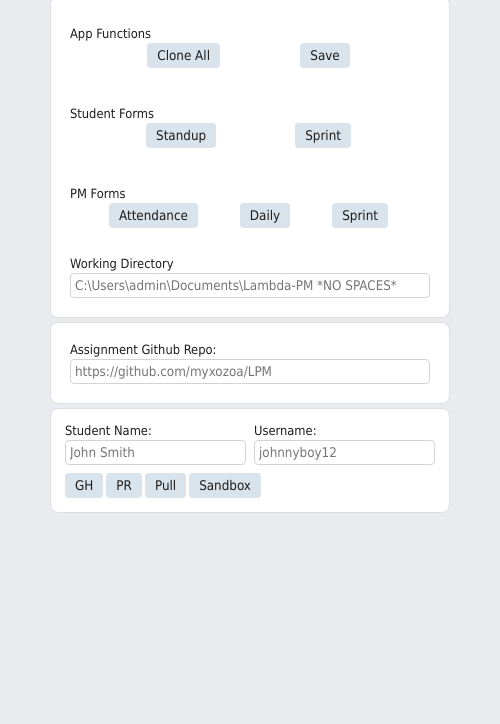
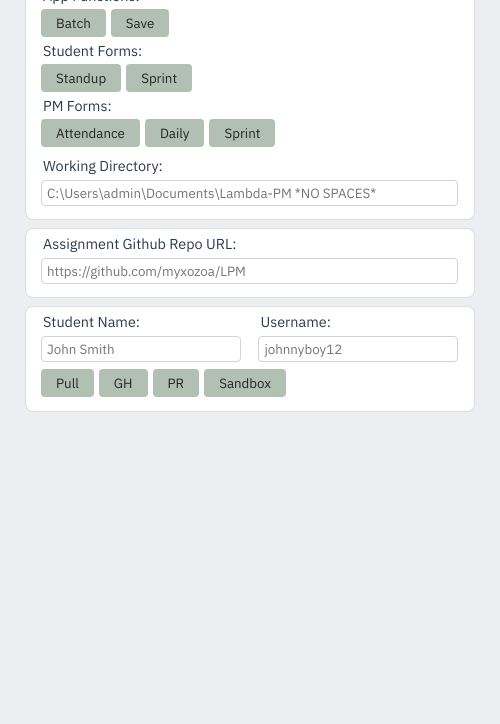
Before and after one commit to myxozoa/LPM, an Electron app: page index.html in a window 500 px wide. Shown: the part 76-800 px from the top of the page. Drawn offline with Linux system fonts and the light colour scheme; no server answers.

Commit message:
Further refactoring and improved error handling
-New color scheme
-Improved Communication of errors in both the console and the UI
-No longer breaks when a folder already exists
-Got rid of the db creation error
-Basic CSS animations
-Trimming values

```diff
--- a/assets/css/index.css
+++ b/assets/css/index.css
@@ -1,13 +1,15 @@
 * {
     box-sizing: border-box;
-    font-family: Tahoma, Geneva, Verdana, sans-serif;
-    color: #1d1d1d;
+    font-family: IBM Plex Sans, Tahoma, Geneva, Verdana, sans-serif;
+    color: #2C3B4B;
 
-
-    --button-bg: #d9e3eb;
-    --button-bg-hover: #cad3da;
-    --bg: #e9ebee;
+    --button-bg: #B1C0B2;
+    --button-bg-hover: #8fa59b;
+    --button-bg-active: #657e73;
+    --bg: #eceef1;
     --border: #DCDEE1;
+    --error: #A3461F;
+    --input-focus: #72b9c9;
 }
 
 body {
@@ -17,7 +19,56 @@ body {
     background-color: var(--bg);
 }
 
-.container {
+input[type=text] {
+    display: flex;
+    justify-content: flex-start;
+    align-items: center;
+    border: 1px solid lightgray;
+    border-radius: 4px;
+    -webkit-transition: all 0.15s ease-in-out;
+    transition: all 0.15s ease-in-out;
+    outline: none;
+    padding: 3px 0px 3px 5px;
+    margin: 5px 1px 3px 0px;
+  }
+
+input[type=text]:focus {
+    box-shadow: 0 0 3px var(--input-focus);
+    padding: 3px 0px 3px 5px;
+    margin: 5px 1px 3px 0px;
+    border: 1px solid var(--input-focus);
+}
+
+.button:focus {
+    outline: none;
+}
+
+.button {
+    position: relative;
+    transition-duration: 0.4s;
+    -webkit-transition-duration: 0.4s;
+    overflow: hidden;
+}
+
+.button:after {
+    content: "";
+    background: var(--button-bg-active);
+    border-radius: 50%;
+    position: absolute;
+    padding: 10px;
+    transform: scale(5.0);
+    margin: 0 calc(50% - 5px) 0 calc(-50% + 5px);
+    opacity: 0;
+    transition: all 0.7s
+}
+
+.button:active:after {
+    transform: scale(1.0);
+    opacity: 0.7;
+    transition: 0s
+}
+
+.container-app {
     display: flex;
     flex-direction: column;
     margin: 0 auto;
@@ -33,8 +84,8 @@ body {
     width: 100%;
     border: 1px solid var(--border);
     border-radius: 8px;
-    padding: 10px;
-    margin: 2px 0;
+    padding: 5px 15px 5px 15px;
+    margin: 4px 0;
     background-color: white;
 }
 
@@ -44,49 +95,41 @@ body {
     flex-direction: column;
     flex-wrap: wrap;
     justify-content: flex-start;
-    margin: 0;
+    margin: 0 0 5px 0;
 }
 
-.inputs {
+.inputContainer-students {
     width: 100%;
     display: flex;
     justify-content: space-between;
 }
 
-.blockContainer {
+.container-block {
     display: flex;
     flex-direction: column;
     justify-content: center;
-    padding: 4px;
     border-radius: 5px;
-    margin: 5px;
 }
 
-.blockContainer-sml {
-    width: 50%;
+.container-block--small {
+    width: 48%;
     display: flex;
     flex-direction: column;
     justify-content: center;
-    padding: 4px;
     border-radius: 5px;
 }
 
 .container-button {
     display: flex;
     justify-content: flex-start;
-    padding: 4px;
+    padding: 4px 4px 4px 0;
     border-radius: 5px;
 }
 
-.block {
-    height: 70px;
-    background: var(--blocks);
-}
-
-.container-block {
+/* .container-functions {
     display: flex;
-    justify-content: space-evenly;
-}
+    justify-content: flex-start;
+} */
 
 .header {
     width: 100%;
@@ -95,47 +138,40 @@ body {
     padding: 10px 30px;
 }
 
-.appHeader {
+.title {
     margin: 0 20px 0 0;
 }
 
 .button {
-    padding: 5px 10px;
+    color: #242424;
+    padding: 5px 15px;
     display: flex;
     justify-content: center;
     align-items: center;
     border-radius: 4px;
     border: 0;
     background: var(--button-bg);
-    margin: 0 3px 0 0;
+    margin: 0 5px 0 0;
 }
 
 .button:hover {
-    background: var(--button-bg-hover);
+    transition: background-color 0.15s ease-in-out;
+    background-color: var(--button-bg-hover);
     cursor: pointer;
 }
 
 .label-block {
-    font-size: 0.8em;
-    margin: 0 10px 2px 0;
+    font-size: 0.9em;
+    padding: 0 0 0 2px;
+    margin: 0 10px 0 0;
 }
 
-.input {
-    display: flex;
-    justify-content: flex-start;
-    align-items: center;
-    border: 1px solid lightgray;
-    border-radius: 4px;
-    padding: 4px;
-    margin: 0;
-}
-
-.studentInputs_container {
-    width: 100%;
+.error {
+    border: 1px solid var(--error) !important;
 }
 
 @media (max-width: 870px) {
-    .container {
-        width: 80%;
+    .container-app {
+        width: 90%;
     }
 }
--- a/assets/js/index.js
+++ b/assets/js/index.js
@@ -2,16 +2,18 @@ const fs = require('fs');
 const path = require('path');
 const shell = require('electron').shell;
 const exec = require('child_process').exec;
+const mkdirp = require('mkdirp');
 
 // Global Variables
-let workDir, students, usernames, assignment;
+let workDir, students, usernames, assignment, assignmentElement;
 const folderNames = [];
 
 // ########     BEGIN DATABASE FUNCTIONALITY     ########
 // Ensure DB file exists if not Create it
-let touchCommand = process.platform == 'win32' ? `.>/assets/db/settings.db` : `touch /assets/db/settings.db`;
+let touchCommand = process.platform == 'win32' ? 'if not exist "assets\\db\\" mkdir assets\\db\\ && type nul >> .\\assets\\db\\settings.db' :
+                                                 'mkdir -p assets/db/ && touch /assets/db/settings.db';
 
-exec(`mkdir assets/db/ && ${touchCommand}`, (err) => {
+exec(touchCommand, (err) => {
     if (err) console.log(err);
 });
 
@@ -33,15 +35,16 @@ const db = new DataStore({ filename: dbpath, autoload: true });
 // Initialize Data
 const gatherData = () => {
     // Populate workDir global variable.
-    workDir = document.getElementById('workDir').value;
+    workDir = document.getElementById('workDir').value.trim();
     // Populate students global variable.
-    students = Array.from(document.getElementsByClassName('studentInput'));
+    students = Array.from(document.getElementsByClassName('studentName'));
     let newStudents = students.map(student => {
-        return student.value;
+        return student.value.trim();
     });
     students = newStudents;
     // Populate assignment global variable.
-    assignment = document.getElementById('assignmentRepo').value;
+    assignmentElement = document.getElementById('assignmentRepo');
+    assignment = assignmentElement.value.trim();
     // Populate folder Names.
     students.forEach(student => {
         if (student === '') {
@@ -53,7 +56,7 @@ const gatherData = () => {
     // Populate usernames gloval variable
     usernames = Array.from(document.getElementsByClassName('studentUsername'));
     let newUsernames = usernames.map(username => {
-        return username.value;
+        return username.value.trim();
     });
     usernames = newUsernames;
 };
@@ -118,7 +121,7 @@ const handleSave = () => {
 
 const handleLoad = () => {
     const workDirElement = document.getElementById('workDir');
-    const studentElements = document.getElementsByClassName('studentInput');
+    const studentElements = document.getElementsByClassName('studentName');
     const assignmentElement = document.getElementById('assignmentRepo');
     const usernameElements = document.getElementsByClassName('studentUsername');
     // Load workDir if available.
@@ -127,7 +130,7 @@ const handleLoad = () => {
         if (found.length > 0) {
             workDirElement.value = found[0].workDir;
         } else {
-            console.log('Work Directory not saved in database yet')
+            console.warn('Work Directory not saved in database yet')
         }
     });
     // Load students list if available.
@@ -140,7 +143,7 @@ const handleLoad = () => {
                 studentElements[index].value = item;
             })
         } else {
-            console.log('Students not saved in database yet')
+            console.warn('Students not saved in database yet')
         }
     });
     // Load usernames list if available.
@@ -153,7 +156,7 @@ const handleLoad = () => {
                 usernameElements[index].value = item;
             })
         } else {
-            console.log('Usernames not saved in database yet')
+            console.warn('Usernames not saved in database yet')
         }
     });
     // Load assignment if available.
@@ -162,7 +165,7 @@ const handleLoad = () => {
         if (found.length > 0) {
             assignmentElement.value = found[0].assignment;
         } else {
-            console.log('Work Directory not saved in database yet')
+            console.warn('Work Directory not saved in database yet')
         }
     });
 }
@@ -179,12 +182,17 @@ const handleBatch = () => {
     // Iterate over folderNames
     if (folderNames.length > 0) {
         folderNames.forEach((studentFolder, index) => {
-            fs.mkdir(`${workDir}/${studentFolder}`, (error) => {
+            mkdirp(`${workDir}/${studentFolder}`, (error) => {
                 if (error) {
-                    console.log('Failed to create folders', error);
+                    console.error('Failed to create folders', error);
                 } else {
-                    exec(`git clone https://github.com/${usernames[index]}/${extractedAssignment} ${workDir}/${studentFolder}/${extractedAssignment}`, (err) => {
-                        if (err) console.log(err);
+                    exec(`git clone https://github.com/${usernames[index]}/${extractedAssignment} ${workDir}/${studentFolder}/${extractedAssignment} || (cd ${workDir}/${studentFolder}/${extractedAssignment} && git pull)`, (err, stdout) => {
+                        console.log(`${usernames[index]}:`, stdout);
+                        if (err) {
+                            console.error(err);
+                        } else {
+                            console.info('Successfully cloned/pulled from: ', usernames[index]);
+                        }
                     });
                 }
             });
@@ -194,19 +202,44 @@ const handleBatch = () => {
     }
 }
 
-const handleClone = (event) => {
+const validInput = (element, errorTarget, message) => {
+    if(element && (element.value !== '')) {
+        errorTarget.classList.remove('error');
+        return true;
+    } else {
+        errorTarget.classList.add('error');
+        console.error('Error: ', message || '');
+        return false;
+    }
+}
+
+const handlePull = (event) => {
     gatherData();
-    let re = /https:\/\/github.com\/LambdaSchool\/(.+)/g;
-    const extractedAssignment = re.exec(assignment)[1];
+    let re = /https:\/\/github.com\/.+\/(.+)/g;
+    const repoName = re.exec(assignment);
+
+    if(!validInput(repoName, assignmentElement, 'Repo name is missing or Invalid')) return;
+
+    let extractedAssignment = repoName[1];
     // extract event element's parent's parent;
     // 2 parents deep because it is nested now
     const eventParent = event.path['1'].parentElement;
 
-    const studentFolder = eventParent.querySelector(".studentInput").value.split(" ").join("_");
-    const studentUsername = eventParent.querySelector(".studentUsername").value;
+    const studentName = eventParent.querySelector('.studentName');
 
-    exec(`cd ${workDir}\\${studentFolder}\\${extractedAssignment} && git pull`, (err) => {
-        if (err) console.log(err);
+    if(!validInput(studentName, studentName, 'The students name has not been defined')) return;
+
+    let studentFolder = studentName.value.split(" ").join("_");
+    // const studentUsername = eventParent.querySelector(".studentUsername").value;
+
+    exec(`cd ${workDir.trim()}\\${studentFolder.trim()}\\${extractedAssignment.trim()} && git pull`, (err) => {
+        if (err) {
+            console.error(err);
+            eventParent.classList.add('error');
+        } else {
+            eventParent.classList.remove('error');
+            console.info('Pull Successful');
+        }
     });
 }
 
@@ -215,9 +248,12 @@ const handleGh = (event) => {
     // extract event element's parent's parent
     // 2 parents deep because it is nested now
     const eventParent = event.path['1'].parentElement;
-    console.log(eventParent)
-    const currentUsername = eventParent.querySelector(".studentUsername").value;
-    shell.openExternal(`https://github.com/${currentUsername}?tab=repositories`);
+
+    const currentUsername = eventParent.querySelector(".studentUsername");
+
+    if(!validInput(currentUsername, currentUsername, 'The students username has not been defined')) return;
+
+    shell.openExternal(`https://github.com/${currentUsername.value.trim()}?tab=repositories`);
 }
 
 const handlePR = (event) => {
@@ -227,8 +263,11 @@ const handlePR = (event) => {
     // extract event element's parent's parent;
     // 2 parents deep because it is nested now
     const eventParent = event.path['1'].parentElement;
-    const currentUsername = eventParent.querySelector(".studentUsername").value;
-    shell.openExternal(`${assignment}/pulls/${currentUsername}`);
+    const currentUsername = eventParent.querySelector(".studentUsername");
+    if(!validInput(currentUsername, currentUsername, 'The students username has not been defined')) return;
+    if(!validInput(assignmentElement, assignmentElement, 'Repo name is missing or Invalid')) return;
+
+    shell.openExternal(`${assignment.trim()}/pulls/${currentUsername.value.trim()}`);
 }
 
 const handleSandbox = (event) => {
@@ -237,9 +276,9 @@ const handleSandbox = (event) => {
     let re = /https:\/\/github.com\/LambdaSchool\/(.+)/g;
     const extractedAssignment = re.exec(assignment)[1];
     const eventParent = event.path['1'].parentElement;
-    const currentUsername = eventParent.querySelector(".studentUsername").value;
+    const currentUsername = eventParent.querySelector(".studentUsername").value.trim();
     // Open Codesandbox on this pattern : https://codesandbox.io/s/github/username/assignment
-    shell.openExternal(`https://codesandbox.io/s/github/${currentUsername}/${extractedAssignment}`);
+    shell.openExternal(`https://codesandbox.io/s/github/${currentUsername}/${extractedAssignment.trim()}`);
 }
 
 const handleForms = (formName) => {
--- a/index.html
+++ b/index.html
@@ -1,38 +1,41 @@
 <!DOCTYPE html>
 <html lang="en">
 
-<head>
+<head
     <meta charset="UTF-8">
     <meta content="width=device-width, initial-scale=1.0" name="viewport">
+    <link href="https://fonts.googleapis.com/css?family=IBM+Plex+Sans:100,100i,400,400i,700,700i" rel="stylesheet">
     <link href="./assets/css/index.css" rel="stylesheet">
     <title>PM App</title>
 </head>
 
 <body>
-    <div class="container">
+    <div class="container-app">
         <div class="header">
-            <img alt="PM Logo" class="logo" height="50px" src="./assets/img/PMLogo.svg">
-            <h1 class="appHeader">Lambda PM App</h1>
+            <img alt="PM Logo" class="logo" height="30px" src="./assets/img/PMLogo.svg">
+            <h2 class="title">Lambda PM App</h2>
         </div>
         <div class="container-row">
             <div class="contentSection">
-                <div class="blockContainer block">
-                    <label class="label-block">App Functions</label>
+                <div class="container-functions">
                     <div class="container-block">
-                        <button class="button" onclick="handleBatch()">Clone All</button>
+                        <label class="label-block">App Functions:</label>
+                        <div class="container-button">
+                            <button class="button buttonFrequent" onclick="handleBatch()">Batch</button>
                             <button class="button" onclick="handleSave()">Save</button>
                         </div>
                     </div>
-                <div class="blockContainer block">
-                    <label class="label-block">Student Forms</label>
                     <div class="container-block">
+                        <label class="label-block">Student Forms:</label>
+                        <div class="container-button">
                             <button class="button" onclick="handleForms('studentStandUp')">Standup</button>
                             <button class="button" onclick="handleForms('studentSprint')">Sprint</button>
                         </div>
                     </div>
-                <div class="blockContainer block">
-                    <label class="label-block">PM Forms</label>
+                </div>
                 <div class="container-block">
+                    <label class="label-block">PM Forms:</label>
+                    <div class="container-button">
                         <button class="button" onclick="handleForms('attendance')">Attendance</button>
                         <button class="button" onclick="handleForms('pmDaily')">Daily</button>
                         <button class="button" onclick="handleForms('pmSprint')">Sprint</button>
@@ -40,8 +43,8 @@
                 </div>
             </div>
             <div class="contentSection">
-                <div class="blockContainer">
-                    <label class="label-block" for="Working Directory">Working Directory</label>
+                <div class="container-block">
+                    <label class="label-block" for="Working Directory">Working Directory:</label>
                     <input class="input" id="workDir" name="Working Directory" placeholder="C:\Users\admin\Documents\Lambda-PM *NO SPACES*"
                         type="text" value="">
                 </div>
@@ -49,37 +52,36 @@
         </div>
         <div class="container-row">
             <div class="contentSection">
-                <div class="blockContainer">
-                    <label class="label-block" for="Assignment GitHub Repository">Assignment Github Repo:</label>
+                <div class="container-block">
+                    <label class="label-block" for="Assignment GitHub Repository">Assignment Github Repo URL:</label>
                     <input class="input" id="assignmentRepo" name="Assignment GitHub Repository"
                         placeholder="https://github.com/myxozoa/LPM" type="text">
                 </div>
             </div>
         </div>
         <div class="container-row">
-            <div class="studentInputs_container">
             <div class="contentSection">
-                    <div class="inputs">
-                        <div class="blockContainer-sml">
+                <div class="inputContainer-students">
+                    <div class="container-block--small">
                         <label class="label-block" for="studentName">Student Name:</label>
-                            <input class="input" name="studentName" placeholder="John Smith"
+                        <input class="input studentName" placeholder="John Smith"
                             type="text">
                     </div>
-                        <div class="blockContainer-sml">
+                    <div class="container-block--small">
                         <label class="label-block" for="studentGh">Username:</label>
-                            <input class="input" name="studentUsername" placeholder="johnnyboy12"
+                        <input class="input studentUsername" placeholder="johnnyboy12"
                             type="text">
                     </div>
                 </div>
                 <div class="container-button">
+                    <button class="button buttonFrequent" onclick="handlePull(event)">Pull</button>
                     <button class="button" onclick="handleGh(event)">GH</button>
                     <button class="button" onclick="handlePR(event)">PR</button>
-                        <button class="button" onclick="handlePull(event)">Pull</button>
                     <button class="button" onclick="handleSandbox(event)">Sandbox</button>
                 </div>
             </div>
         </div>
-        </div>
+
     </div>
     <script src="./assets/js/index.js"></script>
 </body>
--- a/package.json
+++ b/package.json
@@ -1,6 +1,6 @@
 {
   "name": "PM_App",
-  "version": "1.0.0",
+  "version": "1.1.0",
   "description": "Project Management App",
   "main": "main.js",
   "scripts": {
@@ -19,6 +19,7 @@
   "dependencies": {
     "bootstrap": "^4.0.0",
     "jquery": "^3.3.1",
+    "mkdirp": "^0.5.1",
     "nedb": "^1.8.0",
     "popper.js": "^1.14.3"
   }
```
Also changed, not shown: 1 other file. Lines whose indentation alone changed are shown as unchanged.
